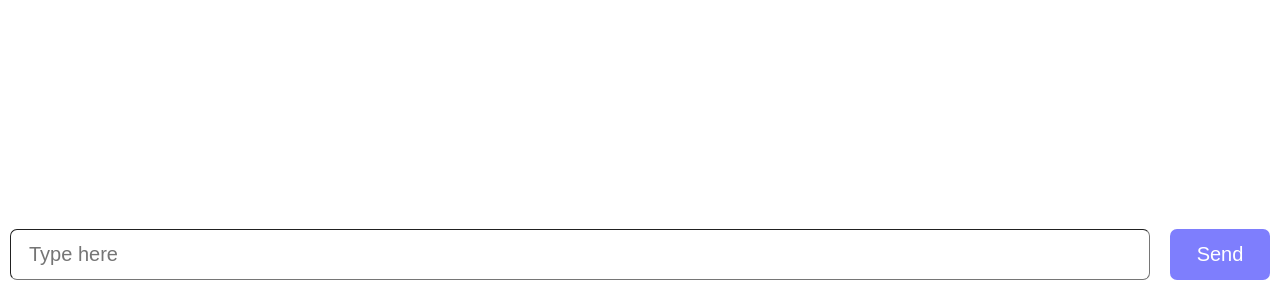
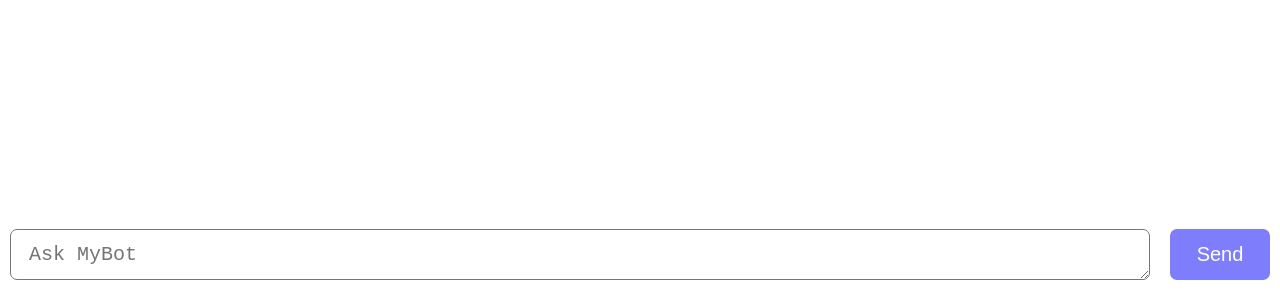
Before and after one commit to akashdpcali-cloud/MyBot, a React (Vite) app: page / in a window 1280 px wide. Shown: the part 500-800 px from the top of the page. Built offline with nearby package versions, Linux system fonts and the light colour scheme.

Commit message:
Replace input with textarea for message input

```diff
--- a/src/components/ChatInput.jsx
+++ b/src/components/ChatInput.jsx
@@ -66,14 +66,15 @@ export function ChatInput({ setChatMessages}){
         return (
           <div className='inputDiv'>
 
-            <input
+            <textarea
              ref={inputRef}
-            className='input'
-            placeholder='Type here'
+             className="input"
+             placeholder="Ask MyBot"
              onChange={saveInputMessage}
              onKeyDown={handleKeyDown}
              value={inputMessage}
              autoFocus
+             rows={1}
            />
             <button  className='sendBut' onClick={sendMessages} >Send</button>
 
```
Lines whose indentation alone changed are shown as unchanged.
